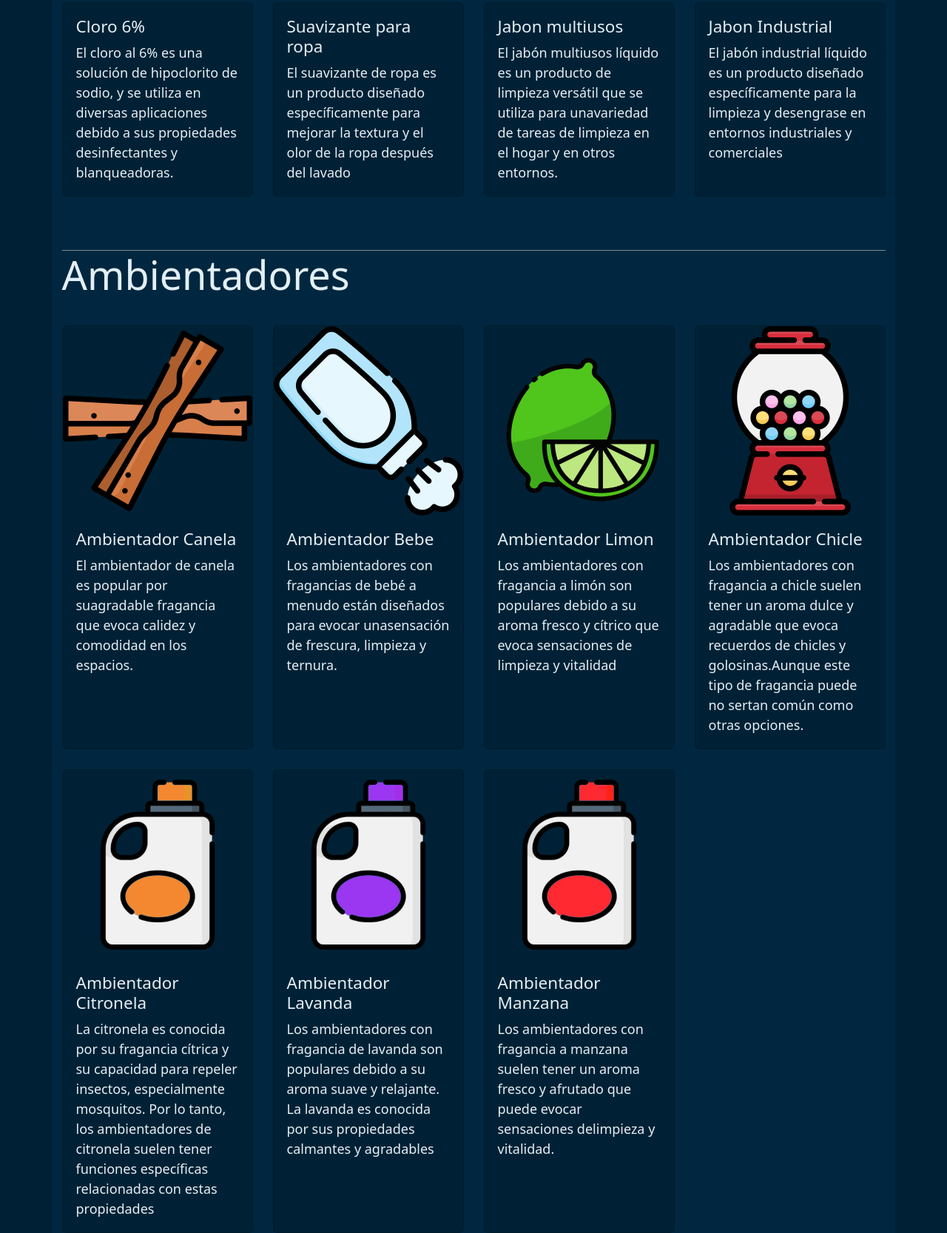
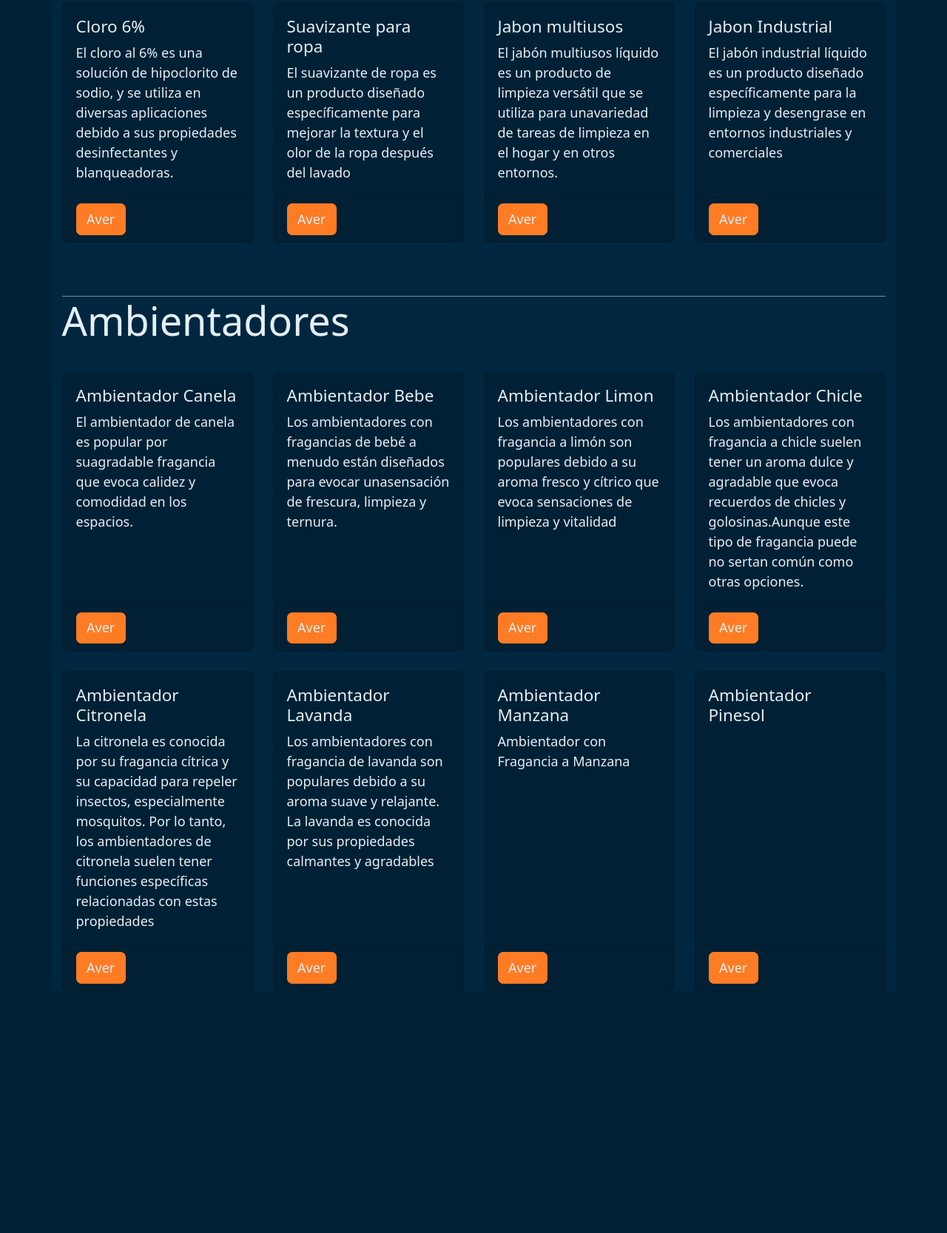
Before and after one commit to Z4N4T3/Ingenium, a plain HTML site: page Productos/cat.html in a window 1280 px wide. Shown: the part 333-2000 px from the top of the page at 74% size. After the commit the page ends 1673 px from the top, so only its background shows below. Drawn offline with nearby package versions, Linux system fonts and the light colour scheme.

Commit message:
btns added to cat

```diff
--- a/Productos/cat.html
+++ b/Productos/cat.html
@@ -1,25 +1,30 @@
 <!DOCTYPE html>
 <html lang="en">
+
 <head>
     <meta charset="UTF-8">
     <meta name="viewport" content="width=device-width, initial-scale=1.0">
     <title>Catalogo de productos</title>
-    <link href="https://cdn.jsdelivr.net/npm/bootstrap@5.3.2/dist/css/bootstrap.min.css" rel="stylesheet" integrity="sha384-T3c6CoIi6uLrA9TneNEoa7RxnatzjcDSCmG1MXxSR1GAsXEV/Dwwykc2MPK8M2HN" crossorigin="anonymous">
+    <link href="https://cdn.jsdelivr.net/npm/bootstrap@5.3.2/dist/css/bootstrap.min.css" rel="stylesheet"
+        integrity="sha384-T3c6CoIi6uLrA9TneNEoa7RxnatzjcDSCmG1MXxSR1GAsXEV/Dwwykc2MPK8M2HN" crossorigin="anonymous">
 
     <link rel="stylesheet" href="styles.css">
     <link rel="stylesheet" href="/assets/css/global.css">
 
 </head>
+
 <body>
     <header class="container-fluid px-0">
         <nav class="navbar navbar-dark navbar-expand-md " id="mainNavy">
             <div class="container">
                 <a class="navbar-brand" href="/">
-                    <img src="/assets/img/Logo-Ony.svg" alt="Logo" width="30" height="30" class="d-inline-block align-text-center">
+                    <img src="/assets/img/Logo-Ony.svg" alt="Logo" width="30" height="30"
+                        class="d-inline-block align-text-center">
                     Ingenium
                 </a>
 
-                <button class="navbar-toggler" data-bs-toggle="collapse" data-bs-target="#navLinks" width="30" height="30">
+                <button class="navbar-toggler" data-bs-toggle="collapse" data-bs-target="#navLinks" width="30"
+                    height="30">
                     <span class="navbar-toggler-icon"></span>
                 </button>
                 <div class="collapse navbar-collapse justify-content-between" id="navLinks">
@@ -57,7 +62,12 @@
                             aplicaciones debido a sus propiedades
                             desinfectantes y blanqueadoras.
                         </p>
+
                     </div>
+                    <footer class="card-footer">
+
+                        <a href="#" class="btn btn-primary">Aver</a>
+                    </footer>
                 </div>
             </div>
 
@@ -70,7 +80,12 @@
                             textura y el olor de la ropa después del
                             lavado
                         </p>
+
                     </div>
+                    <footer class="card-footer ">
+
+                        <a href="#" class="btn btn-primary">Aver</a>
+                    </footer>
                 </div>
             </div>
             <div class="col">
@@ -81,7 +96,12 @@
                             de limpieza versátil que se utiliza para unavariedad de tareas de limpieza en el hogar
                             y en otros entornos.
                         </p>
+
                     </div>
+                    <footer class="card-footer ">
+
+                        <a href="#" class="btn btn-primary">Aver</a>
+                    </footer>
                 </div>
             </div>
             <div class="col">
@@ -92,7 +112,13 @@
                             diseñado específicamente para la limpieza
                             y desengrase en entornos industriales y
                             comerciales
-                    </p></div>
+                        </p>
+
+                    </div>
+                    <footer class="card-footer ">
+
+                        <a href="#" class="btn btn-primary">Aver</a>
+                    </footer>
                 </div>
             </div>
         </section>
@@ -101,59 +127,75 @@
         <section class="row row-cols-1 row-cols-md-4 g-4">
             <div class="col">
                 <div class="card h-100">
-                    <img src="./Img/canela.png" class="card-img-top" alt="...">
                     <div class="card-body">
                         <h5 class="card-title">Ambientador Canela</h5>
-                    <p class="card-text">El ambientador de canela es popular por suagradable fragancia que evoca calidez y
+                        <p class="card-text">El ambientador de canela es popular por suagradable fragancia que evoca
+                            calidez y
                             comodidad en los espacios.
                         </p>
                     </div>
+                    <footer class="card-footer ">
+
+                        <a href="#" class="btn btn-primary">Aver</a>
+                    </footer>
                 </div>
             </div>
 
                 <div class="col">
-                <div class="card h-100" >
-                    <img src="./Img/talco-para-bebes.png" class="card-img-top" alt="...">
+                    <div class="card h-100">
                         <div class="card-body">
                             <h5 class="card-title">Ambientador Bebe</h5>
                             <p class="card-text">Los ambientadores con fragancias de bebé
                                 a menudo están diseñados para evocar unasensación de frescura, limpieza y ternura.
                             </p>
+
                         </div>
+                        <footer class="card-footer ">
+
+                            <a href="#" class="btn btn-primary">Aver</a>
+                        </footer>
                     </div>
                 </div>
 
 
                 <div class="col">
-                <div class="card h-100" >
-                    <img src="./Img/cal.png" class="card-img-top" alt="...">
+                    <div class="card h-100">
                         <div class="card-body">
                             <h5 class="card-title">Ambientador Limon</h5>
                             <p class="card-text">Los ambientadores con fragancia a limón
                                 son populares debido a su aroma fresco y
                                 cítrico que evoca sensaciones de limpieza y vitalidad
                             </p>
+
                         </div>
+                        <footer class="card-footer ">
+
+                            <a href="#" class="btn btn-primary">Aver</a>
+                        </footer>
                     </div>
                 </div>
 
                 <div class="col">
                     <div class="card h-100">
-                    <img src="./Img/maquina-de-chicles.png" class="card-img-top" alt="...">
                         <div class="card-body">
                             <h5 class="card-title">Ambientador Chicle</h5>
                             <p class="card-text">Los ambientadores con fragancia a chicle
                                 suelen tener un aroma dulce y agradable
-                        que evoca recuerdos de chicles y golosinas.Aunque este tipo de fragancia puede no sertan común como otras opciones.
+                                que evoca recuerdos de chicles y golosinas.Aunque este tipo de fragancia puede no sertan
+                                común como otras opciones.
                             </p>
+
                         </div>
+                        <footer class="card-footer ">
+
+                            <a href="#" class="btn btn-primary">Aver</a>
+                        </footer>
                     </div>
                 </div>
 
 
                 <div class="col">
                     <div class="card h-100">
-                    <img src="./Img/Citronela.webp" class="card-img-top" alt="...">
                         <div class="card-body">
                             <h5 class="card-title">Ambientador Citronela</h5>
                             <p class="card-text">La citronela es conocida por su fragancia
@@ -162,14 +204,18 @@
                                 tanto, los ambientadores de citronela
                                 suelen tener funciones específicas
                                 relacionadas con estas propiedades</p>
+
                         </div>
+                        <footer class="card-footer ">
+
+                            <a href="#" class="btn btn-primary">Aver</a>
+                        </footer>
                     </div>
                 </div>
 
 
                 <div class="col">
                     <div class="card h-100">
-                    <img src="./Img/Lavanda.webp" class="card-img-top" alt="...">
                         <div class="card-body">
                             <h5 class="card-title">Ambientador Lavanda</h5>
                             <p class="card-text">Los ambientadores con fragancia de
@@ -177,20 +223,44 @@
                                 suave y relajante. La lavanda es conocida
                                 por sus propiedades calmantes y
                                 agradables</p>
+
+                        </div>
+                        <footer class="card-footer ">
+
+                            <a href="#" class="btn btn-primary">Aver</a>
+                        </footer>
                     </div>
                 </div>
+                <div class="col">
+                    <div class="card h-100">
+                        <div class="card-body">
+                            <h5 class="card-title">Ambientador Manzana</h5>
+                            <p class="card-text">
+                                Ambientador con Fragancia a Manzana
+
+                            </p>
+
                         </div>
 
+                        <footer class="card-footer">
+                            <a href="#" class="btn btn-primary">Aver</a>
+
+                        </footer>
+                    </div>
+                </div>
                 <div class="col">
                     <div class="card h-100">
-                    <img src="./Img/Manzana.webp" class="card-img-top" alt="...">
                         <div class="card-body">
-                    <h5 class="card-title">Ambientador Manzana</h5>
-                    <p class="card-text">Los ambientadores con fragancia a
-                        manzana suelen tener un aroma fresco y
-                        afrutado que puede evocar sensaciones delimpieza y vitalidad.</p>
+                            <h5 class="card-title">Ambientador Pinesol</h5>
+                            <p class="card-text">
+                            </p>
+
                         </div>
 
+                        <footer class="card-footer">
+                            <a href="#" class="btn btn-primary">Aver</a>
+
+                        </footer>
                     </div>
                 </div>
         </section>
@@ -204,6 +274,9 @@
     </footer>
 
 
-    <script src="https://cdn.jsdelivr.net/npm/bootstrap@5.3.2/dist/js/bootstrap.bundle.min.js" integrity="sha384-C6RzsynM9kWDrMNeT87bh95OGNyZPhcTNXj1NW7RuBCsyN/o0jlpcV8Qyq46cDfL" crossorigin="anonymous"></script>
+    <script src="https://cdn.jsdelivr.net/npm/bootstrap@5.3.2/dist/js/bootstrap.bundle.min.js"
+        integrity="sha384-C6RzsynM9kWDrMNeT87bh95OGNyZPhcTNXj1NW7RuBCsyN/o0jlpcV8Qyq46cDfL"
+        crossorigin="anonymous"></script>
 </body>
+
 </html>
--- a/assets/css/global.css
+++ b/assets/css/global.css
@@ -14,12 +14,12 @@ html{
 
 
 .navbar-brand{
-    color: #E3EFF5;
     transition: all 0.4s ease 0s;
+    color: #F8904B ;
 }
 
 .navbar-brand:hover{
-    color: #F8904B ;
+    color: #E3EFF5;
 
 }
 
```
Also changed, not shown: Nosotros/about.html (+7 -0 lines). Lines whose indentation alone changed are shown as unchanged.
